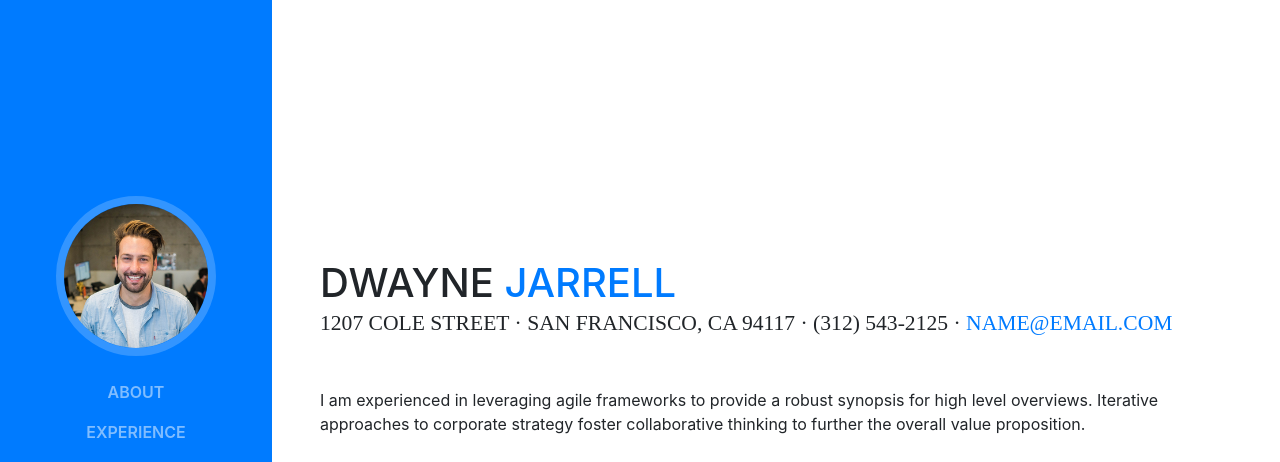
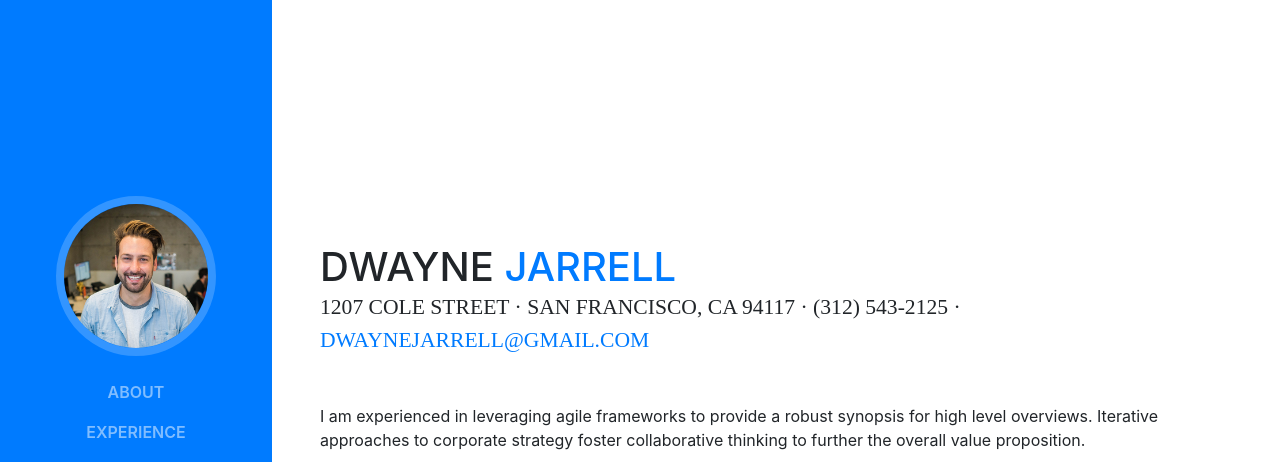
Before and after one commit to dwaynejarrell/test-site, a website with bundled scripts: page index.html in a window 1280 px wide. Shown: the top 462 px of the page. Built offline with nearby package versions, Linux system fonts and the light colour scheme; a web font is replaced by a local one.

Commit message:
added email

```diff
--- a/index.html
+++ b/index.html
@@ -69,7 +69,7 @@
             <span class="text-primary">Jarrell</span>
           </h1>
           <div class="subheading mb-5">1207 Cole Street · San Francisco, CA 94117 · (312) 543-2125 ·
-            <a href="mailto:name@email.com">name@email.com</a>
+            <a href="mailto:name@email.com">dwaynejarrell@gmail.com</a>
           </div>
           <p class="mb-5">I am experienced in leveraging agile frameworks to provide a robust synopsis for high level overviews. Iterative approaches to corporate strategy foster collaborative thinking to further the overall value proposition.</p>
           <ul class="list-inline list-social-icons mb-0">
```
